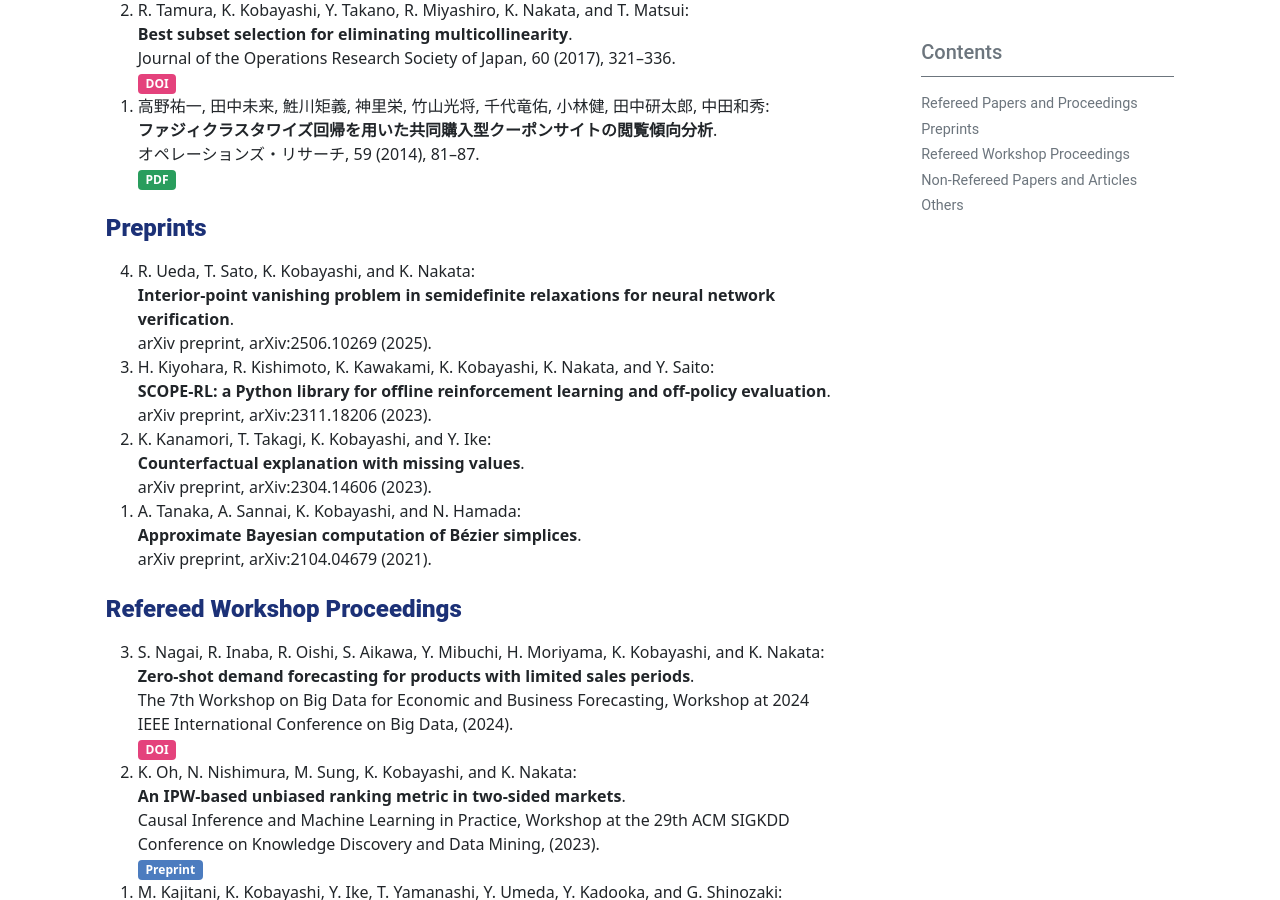
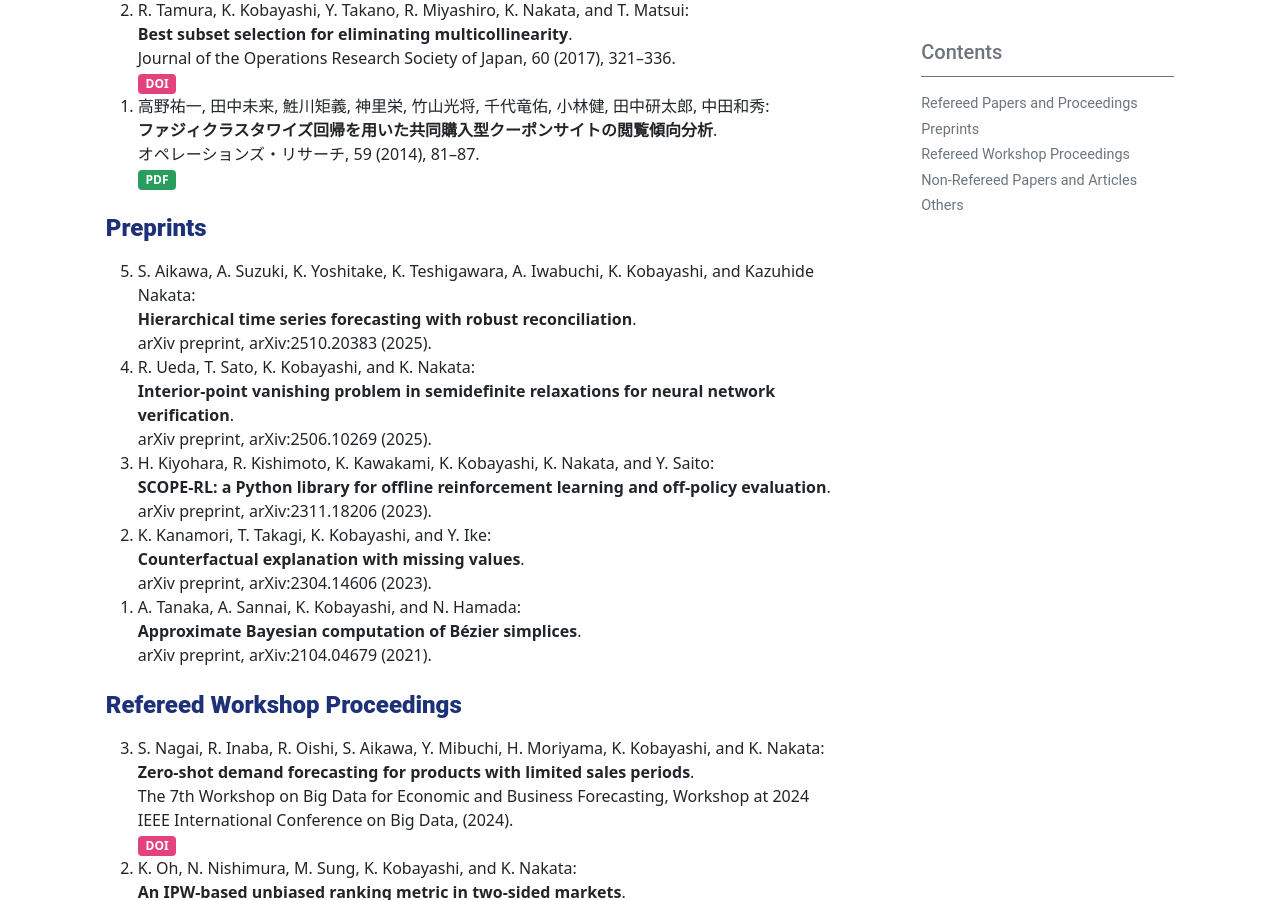
Before and after one commit to KenKoba2119/KenKoba2119.github.io, a Jekyll site: the page built from pages/publications.md, in a window 1280 px wide and 900 px high, scrolled down 3769 px. Built offline with Jekyll 4.4.1, drawn with Linux system fonts in a browser that asks for light colours.

Commit message:
update publication

```diff
--- a/pages/publications.md
+++ b/pages/publications.md
@@ -168,10 +168,13 @@ Journal of the Operations Research Society of Japan, 60 (2017), 321--336.
 {: reversed="reversed"}
 
 ## **Preprints**
-1. R. Ueda, T. Sato, K. Kobayashi, and K. Nakata:
+1. S. Aikawa, A. Suzuki, K. Yoshitake, K. Teshigawara, A. Iwabuchi, K. Kobayashi, and Kazuhide Nakata:
+**Hierarchical time series forecasting with robust reconciliation**.
+arXiv preprint, arXiv:2510.20383 (2025).
+2. R. Ueda, T. Sato, K. Kobayashi, and K. Nakata:
 **Interior-point vanishing problem in semidefinite relaxations for neural network verification**.
 arXiv preprint, arXiv:2506.10269 (2025).
-2. H. Kiyohara, R. Kishimoto, K. Kawakami, K. Kobayashi, K. Nakata, and Y. Saito:
+1. H. Kiyohara, R. Kishimoto, K. Kawakami, K. Kobayashi, K. Nakata, and Y. Saito:
 **SCOPE-RL: a Python library for offline reinforcement learning and off-policy evaluation**.
 arXiv preprint,  arXiv:2311.18206 (2023).
 1. K. Kanamori, T. Takagi, K. Kobayashi, and Y. Ike:
```
